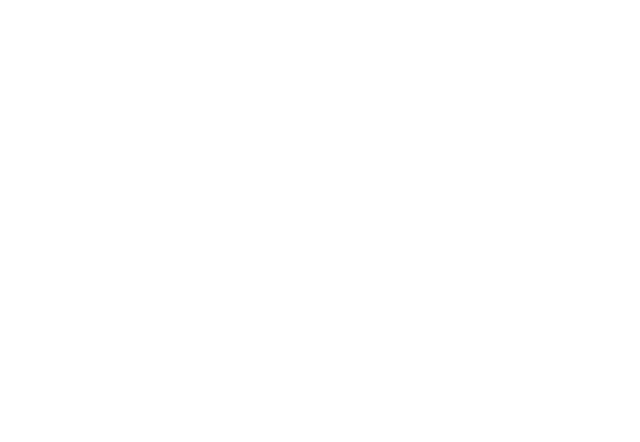
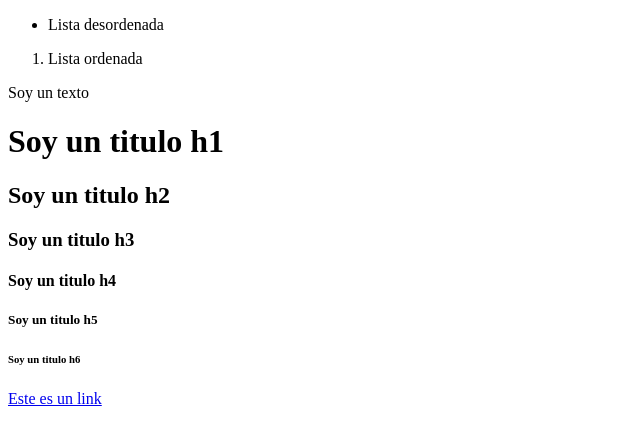
Before and after one commit to javier930913/htmlAndCSS, a plain HTML site: page index.html in a window 1280 px wide. Shown: the whole page, without its empty margins (0-640 px from the left). Drawn offline with Linux system fonts and the light colour scheme.

Commit message:
Estructura Basica: Body

```diff
--- a/index.html
+++ b/index.html
@@ -3,7 +3,7 @@
 <html lang="es">
   <!--Es la etiqueta "padre" donde vivirá nuestro proyecto. El atributo lang establece el idioma del sitio web. Debemos usarlo para que el navegador pueda traducir nuestra página-->
 
-  <head>
+  <head> <!-- Encabezado del sitio web -->
 
       <meta charset="UTF-8" />
       <!--Este atributo nos ayuda a la hora de incluir caracteres especiales y emojis en nuestro proyecto-->
@@ -24,7 +24,61 @@
       <!--Linkea/Enlaza archivos de estilos u otros archivos que necesitemos en nuestro proyecto-->
 
   </head>
-  <body>
+  <body> <!-- Cuerpo del sitio web -->
+
+    <header> <!--Encabezado de nuestro sitio web-->
+
+        <nav> </nav> <!--Etiqueta para nuestra barra de navegacion-->
+
+    </header>
+
+    <main> <!--Etiqueta para nuestro contenido principal -->
+
+       <section> <!-- Una seccion de nuestro contenido principal -->
+
+           <article> </article> <!--Contenido independiente (dentro de una seccion) -->
+
+       </section>
+
+          <ul> <!--Unordered list -->
+
+             <li>Lista desordenada</li> <!--List Item -->
+
+          </ul>
+
+          <ol> <!-- Ordered list -->
+
+              <li>Lista ordenada</li> <!--List item -->
+
+          </ol>
+
+          <p> <!-- Crear un parrafo -->
+              Soy un texto
+          </p>
+
+
+      <!-- H1 - H6 : Encabezados (Headings) -->
+
+          <h1>Soy un titulo h1</h1>
+          <h2>Soy un titulo h2</h2>
+          <h3>Soy un titulo h3</h3>
+          <h4>Soy un titulo h4</h4>
+          <h5>Soy un titulo h5</h5>
+          <h6>Soy un titulo h6</h6>
+
+      <!-- A : Creamos hipervinculos  -->
+
+          <a href="#">Este es un link</a>
+
+    </main>
+
+    <aside> <!-- Aside : Barra lateral del sitio web -->
+
+    </aside>
+
+    <footer> <!-- footer : Pie de pagina de nuestro sitio web -->
+
+    </footer>
 
   </body>
 </html>
```
